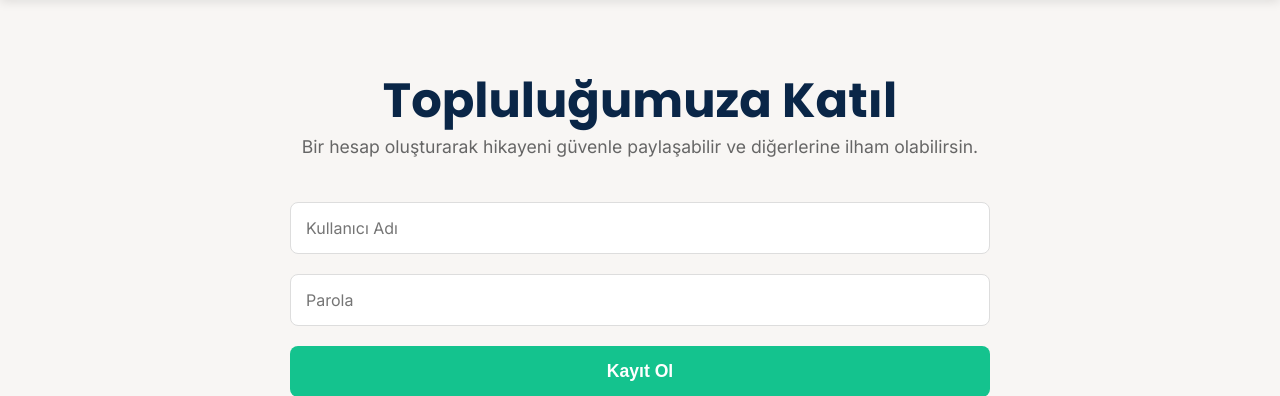
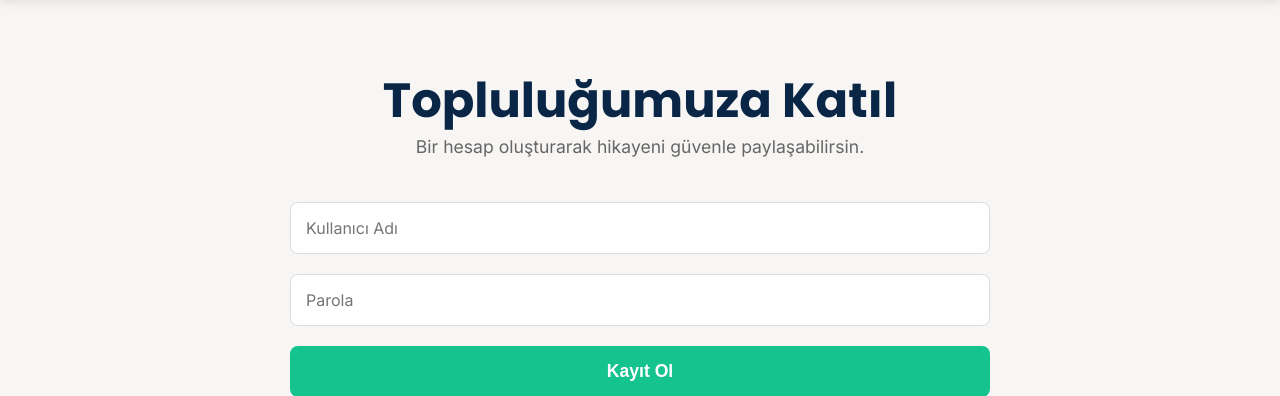
Before and after one commit to AYEXdws/Bagimlilik_proje, a Flask app: page /kayit-ol in a window 1280 px wide. Shown: the part 104-500 px from the top of the page. Run offline with Flask 3, Linux system fonts and the light colour scheme; some libraries are stand-ins or nearby versions.

Commit message:
Update kayit_ol.html

```diff
--- a/templates/kayit_ol.html
+++ b/templates/kayit_ol.html
@@ -3,7 +3,7 @@
 {% block content %}
 <div class="container page-content">
     <h1>Topluluğumuza Katıl</h1>
-    <p class="subtitle">Bir hesap oluşturarak hikayeni güvenle paylaşabilir ve diğerlerine ilham olabilirsin.</p>
+    <p class="subtitle">Bir hesap oluşturarak hikayeni güvenle paylaşabilirsin.</p>
     <form action="{{ url_for('kayit_ol') }}" method="post" class="story-form">
         <input type="text" name="username" placeholder="Kullanıcı Adı" required minlength="3">
         <input type="password" name="password" placeholder="Parola" required minlength="3">
```
